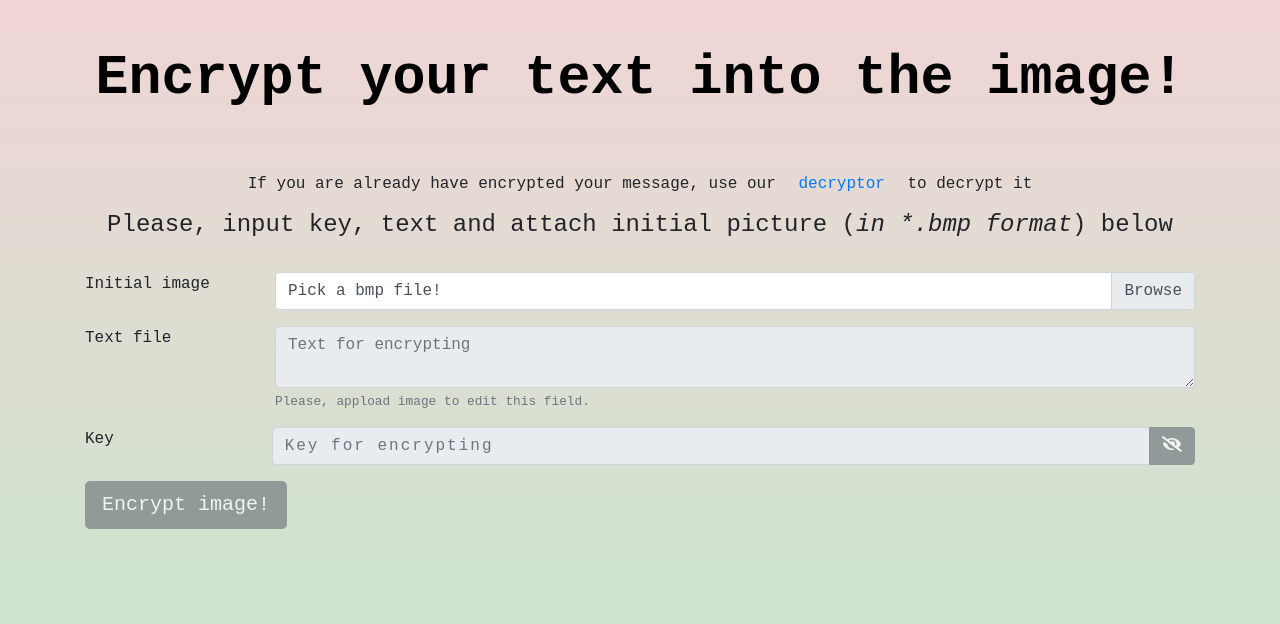
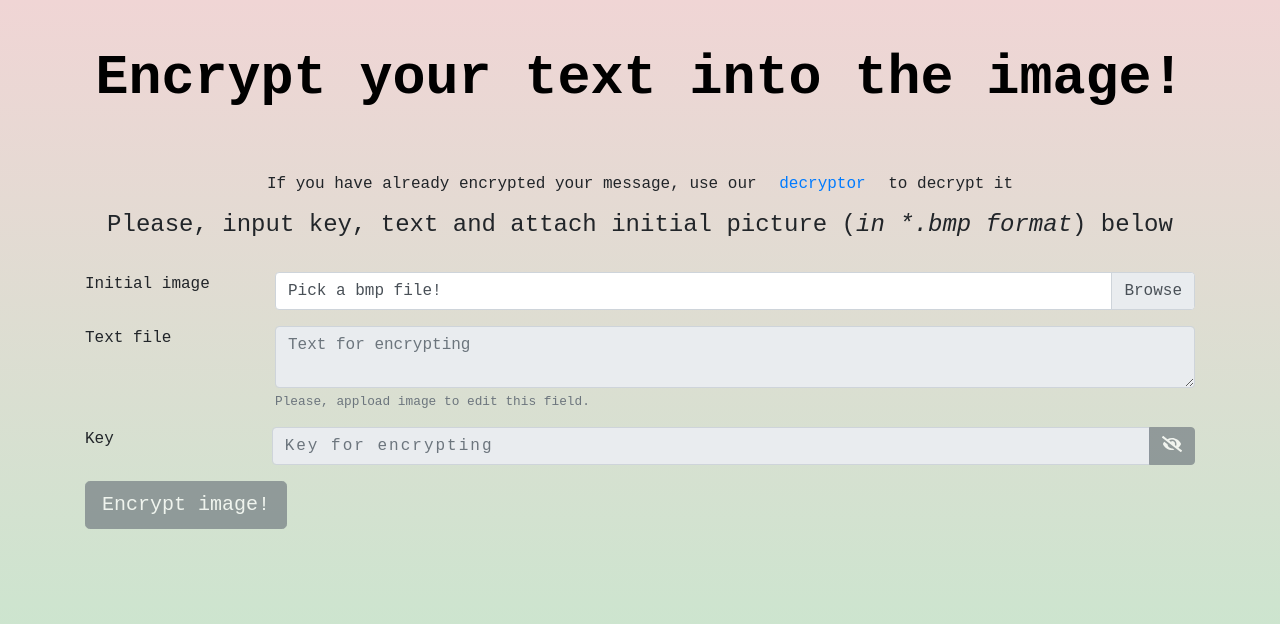
Before and after one commit to IlinValery/hppl_final_project, a React (Create React App) app in the folder crypto_frontend/: page /encrypt in a window 1280 px wide. Shown: the top 624 px of the page. Built offline with nearby package versions, Linux system fonts and the light colour scheme.

Commit message:
fix caption

```diff
--- a/crypto_frontend/src/Components/EncryptPage/index.js
+++ b/crypto_frontend/src/Components/EncryptPage/index.js
@@ -119,7 +119,7 @@ export default class EncryptPage extends React.Component {
                 <Row>
                     <Col>
                         <Header text={this.props.text}/>
-                        <h6>If you are already have encrypted your message, use our <Button color={'link'}
+                        <h6>If you have already encrypted your message, use our <Button color={'link'}
                                                                                             onClick={() => {
                                                                                                 window.location.href = '/decrypt'
                                                                                             }}>decryptor</Button> to
```
